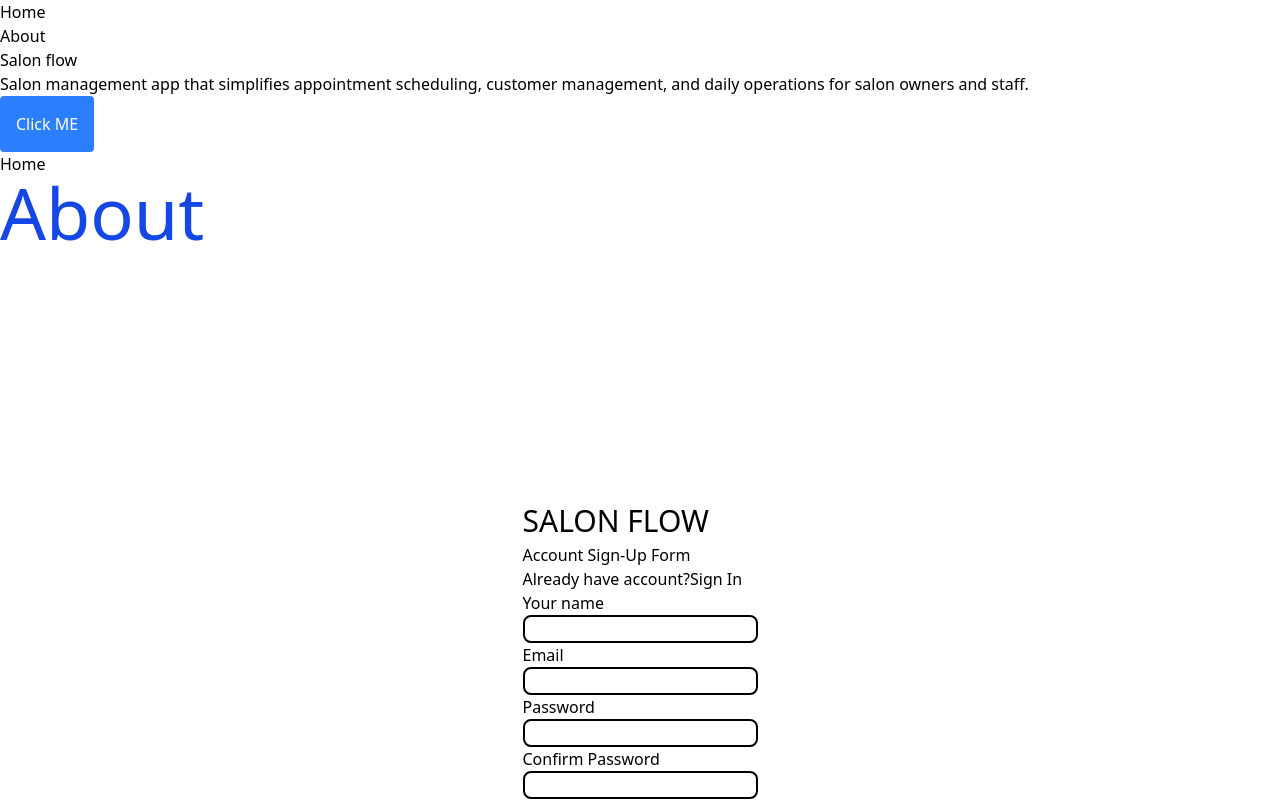
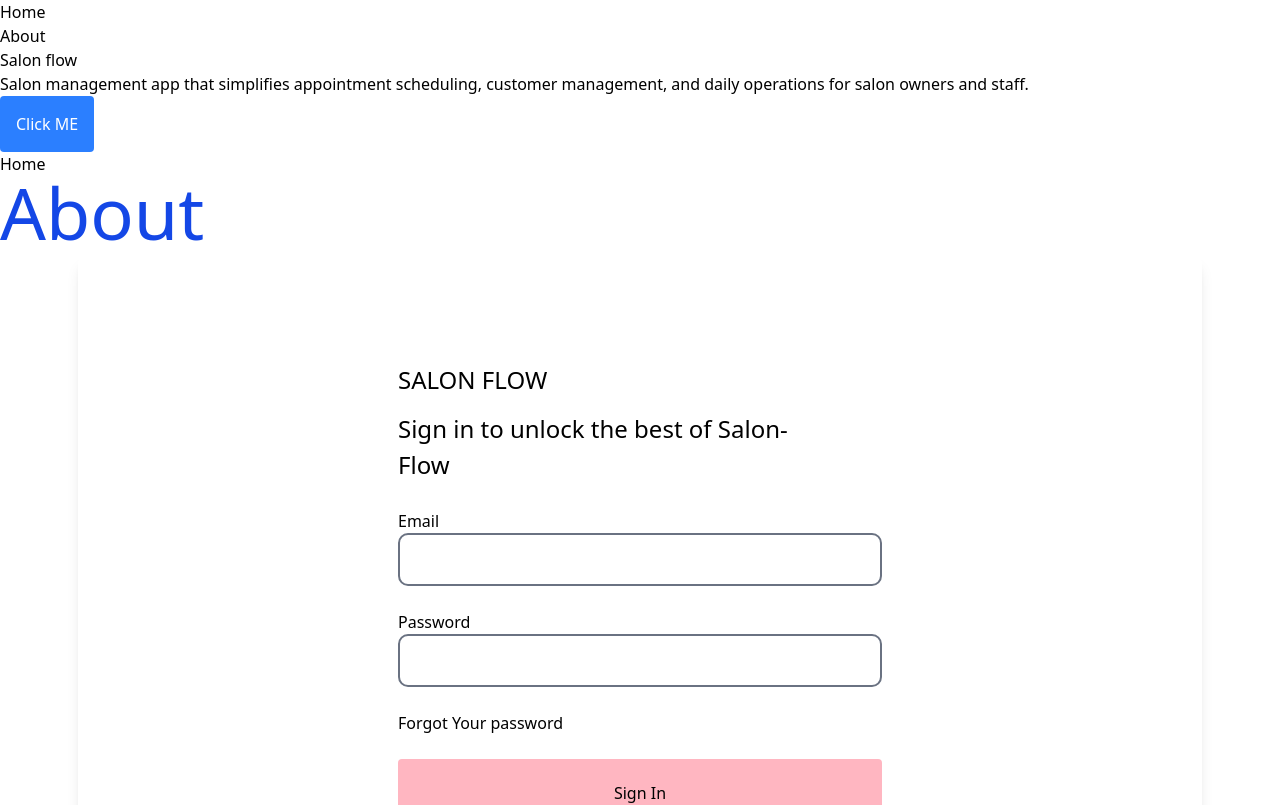
Before and after one commit to Delta-Rwanda/salon-flow, a React (Vite) app: page /LogIn in a window 1280 px wide. Shown: the top 805 px of the page. Built offline with nearby package versions, Linux system fonts and the light colour scheme.

Commit message:
feat: Add inputs

```diff
--- a/src/pages/LogIn.jsx
+++ b/src/pages/LogIn.jsx
@@ -1,23 +1,31 @@
 const LogIn = () => {
     return (
-        <div className="flex justify-center items-center h-screen">
-          <form action="">
-           <h1 className="text-[30px] font-poppins">SALON FLOW</h1>
-           <h4>Account Sign-Up Form</h4>
-           <p>Already have account?<span>Sign In</span></p>
-
-          <label htmlFor="first-name">Your name</label><br></br>
-          <input type="text" name="name" id="name" className="border-2 rounded-[8px]" /><br></br>
-          <label htmlFor="e-mail">Email</label><br></br>
-          <input type="text" name="email" id="email" className="border-2 rounded-[8px]" /><br></br>
-          <label htmlFor="password">Password</label><br></br>
-          <input type="password" name="password" id="password" className="border-2 rounded-[8px]" /><br></br>
-          <label htmlFor="password">Confirm Password</label><br></br>
-          <input type="password" name="confirm-password" id="confirm-password" className="border-2 rounded-[8px]" />
-        </form>
-
+        <div className="flex justify-center items-center h-screen ">
+            <div className="shadow-lg p-4 bg-white rounded-lg w-[1124px] h-[785px] flex justify-center items-center">
+                <form action="">
+                    <h1 className=" w-[174px] h-[29px] text-[24px] font-poppins">SALON FLOW</h1>
+                    <p className="mt-[20px] text-[24px] font-poppins w-[415px] h-[78px]">Sign in to unlock the best of Salon-Flow</p>
+                    <div className="pt-[20px]">
+                        <label htmlFor="e-mail">
+                            Email
+                        </label><br></br>
+                        <input type="text" name="email" id="email" className=" p-2.5 border-2 rounded-[10px] block  text-sm text-gray-500 w-[484px] h-[53px]" /><br></br>
+                        <label htmlFor="password">
+                            Password
+                        </label><br></br>
+                        <input type="password" name="password" id="password" className="p-2.5 border-2 rounded-[10px] block  text-sm text-gray-500 w-[484px] h-[53px]" /><br></br>
+                        <p>Forgot Your password</p><br></br>
+                        <button className="w-[484px] h-[68px] px-4 py-2 bg-[#FFB6C1] text-black rounded">
+                            Sign In
+                        </button><br></br>
+                        <button className="mt-[40px] w-[484px] h-[68px] px-4 py-2 bg-[#33313E] text-[#FFFFFF] rounded">
+                            Continue with Google
+                        </button>
+                    </div>
+                </form>
+            </div>
         </div>
     );
-  };
+};
 
-  export default LogIn;
+export default LogIn;
```
